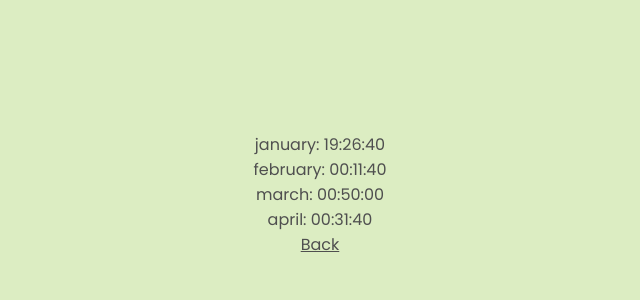
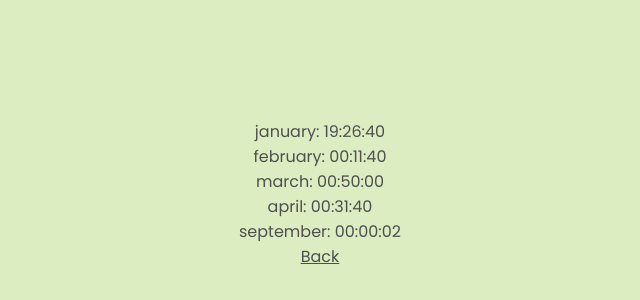
Before and after one commit to kayoken/pomodoro, a React (Vite) app: page /records in a window 1280 px wide. Shown: the part 206-506 px from the top of the page, without its empty margins (320-960 px from the left). Built offline with nearby package versions, Linux system fonts and the light colour scheme; data requests are answered from the project's data file.

Commit message:
writing to db

```diff
--- a/db.json
+++ b/db.json
@@ -1,8 +1,25 @@
 {
   "records": [
-    { "seconds": 70000, "date": "january" },
-    { "seconds": 700, "date": "february" },
-    { "seconds": 3000, "date": "march" },
-    { "seconds": 1900, "date": "april" }
+    {
+      "seconds": 70000,
+      "date": "january"
+    },
+    {
+      "seconds": 700,
+      "date": "february"
+    },
+    {
+      "seconds": 3000,
+      "date": "march"
+    },
+    {
+      "seconds": 1900,
+      "date": "april"
+    },
+    {
+      "id": 333,
+      "seconds": 2,
+      "date": "september"
+    }
   ]
 }
--- a/src/App.jsx
+++ b/src/App.jsx
@@ -29,6 +29,8 @@ function App() {
   };
 
   const handleToggleActive = () => {
+    const date = new Date();
+    console.log(date);
     if (!timerActive) {
       const newIntervalId = setInterval(() => {
         setSeconds((seconds) => seconds + 1);
@@ -41,7 +43,25 @@ function App() {
     }
   };
 
-  const handleSave = () => {};
+  const handleSave = async () => {
+    const record = {
+      // id: 333,
+      seconds: seconds,
+      date: "september",
+    };
+
+    const res = await fetch("http://localhost:3001/records", {
+      method: "POST",
+      headers: {
+        "Content-Type": "application/json",
+      },
+      body: JSON.stringify(record),
+    });
+
+    const data = await res.json();
+
+    console.log(data);
+  };
 
   return (
     <Router>
```
